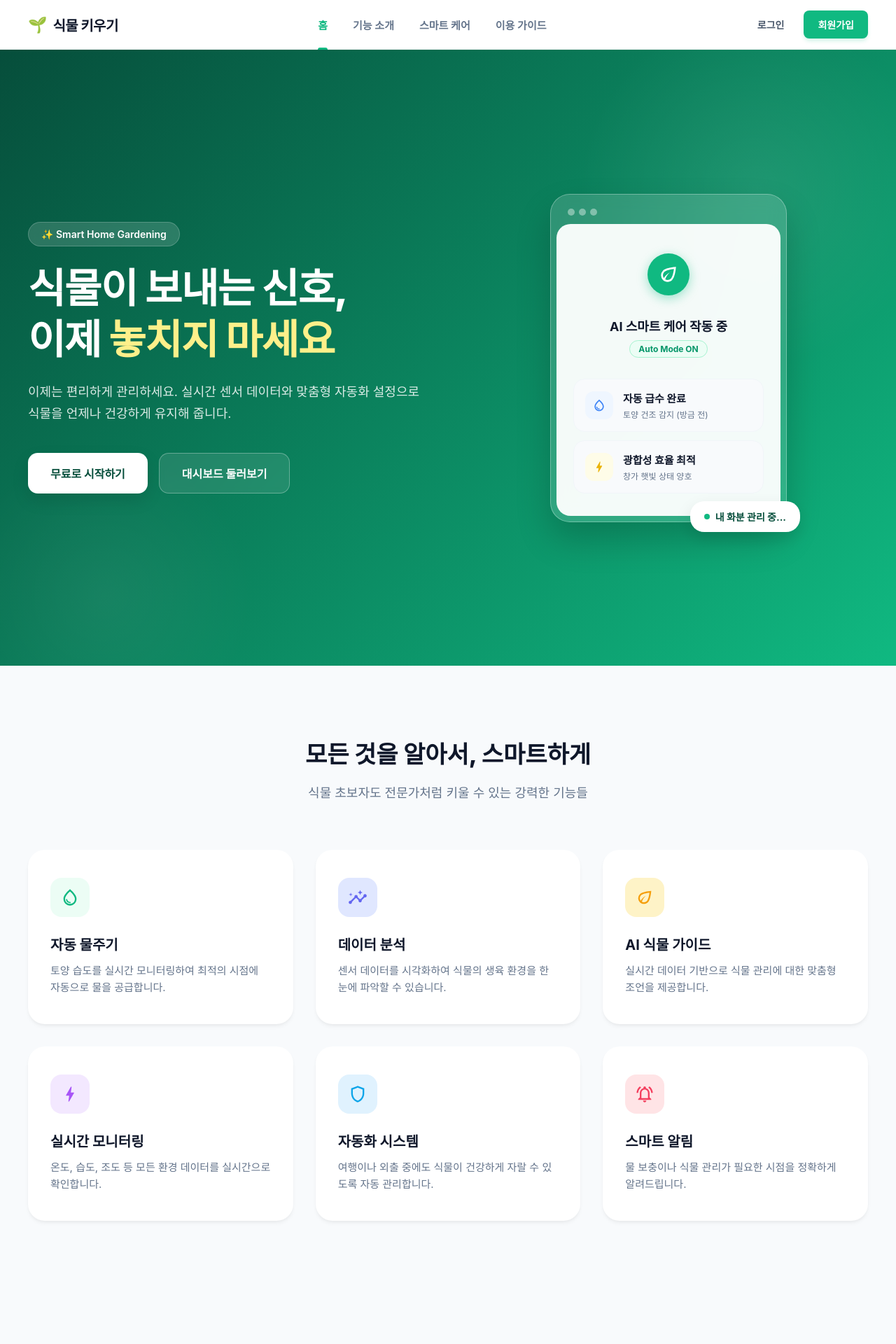
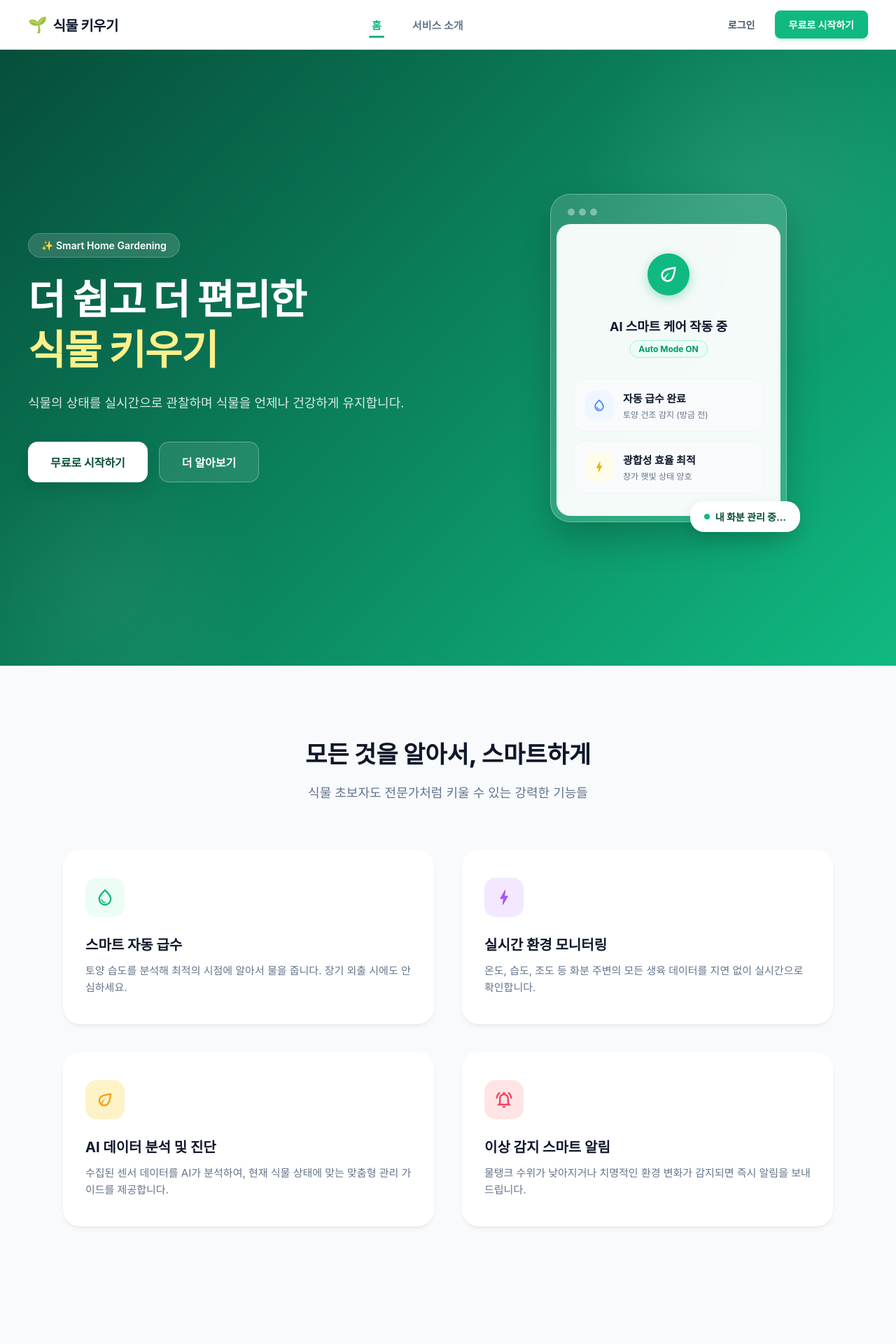
Before and after one commit to tshong3/26-1-web, a React (Create React App) app in the folder frontend/: page / in a window 1280 px wide. Shown: the top 1920 px of the page at 70% size. Built offline with nearby package versions, Linux system fonts and the light colour scheme.

Commit message:
홈 화면 수정

```diff
--- a/frontend/src/components/Header.css
+++ b/frontend/src/components/Header.css
@@ -40,6 +40,7 @@
   height: 100%;
 }
 
+/* 공통 탭 디자인 */
 .nav-item {
   display: flex;
   align-items: center;
@@ -50,35 +51,45 @@
   font-weight: 600;
   transition: color 0.2s ease;
   position: relative;
-  height: 100%;
-}
-
-/* 마우스 올렸을 때 */
-.nav-item:hover {
-  color: #10b981;
-}
-
-/* 활성화 상태 디자인: 하단 밑줄 사용 */
-.nav-item.active {
-  color: #10b981;
-}
-
-.nav-item.active::after {
-  content: '';
-  position: absolute;
-  bottom: -1px;
-  left: 0;
-  width: 100%;
-  height: 3px;
-  background-color: #10b981;
-  border-radius: 3px 3px 0 0;
+  padding: 4px 4px;
 }
 
 .nav-icon {
   font-size: 18px;
 }
 
-/* 로그인/회원가입 영역 */
+.nav-item:hover {
+  color: #10b981;
+}
+
+.nav-item::after {
+  content: '';
+  position: absolute;
+  bottom: -4px;
+  left: 50%;
+  transform: translateX(-50%);
+  width: 0;
+  height: 3px;
+  background-color: #10b981;
+  border-radius: 3px;
+  transition: width 0.3s cubic-bezier(0.4, 0, 0.2, 1);
+}
+
+.nav-item:hover::after {
+  width: 40%;
+  opacity: 0.5;
+}
+
+.nav-item.active {
+  color: #10b981;
+}
+
+.nav-item.active::after {
+  width: 100%;
+  opacity: 1;
+}
+
+/* 로그인/회원가입 */
 .header-auth {
   display: flex;
   align-items: center;
--- a/frontend/src/components/Header.jsx
+++ b/frontend/src/components/Header.jsx
@@ -1,12 +1,35 @@
-import React from 'react';
-import { Link, NavLink, useNavigate } from 'react-router-dom';
-import { MdOutlineSpaceDashboard, MdOutlineInsights, MdOutlineTune, MdLogout } from "react-icons/md";
+import React, { useState, useEffect } from 'react';
+import { Link, NavLink, useNavigate, useLocation } from 'react-router-dom';
+import { MdLogout } from "react-icons/md";
 import useSensorStore from '../store/useSensorStore';
 import './Header.css';
 
 function Header() {
   const { isLoggedIn, logout } = useSensorStore();
   const navigate = useNavigate();
+  const location = useLocation();
+
+  const [activeSection, setActiveSection] = useState('home');
+
+  useEffect(() => {
+    const handleScroll = () => {
+      const featuresSection = document.getElementById('features');
+
+      if (featuresSection) {
+        const featuresTop = featuresSection.offsetTop - 100;
+        if (window.scrollY >= featuresTop) {
+          setActiveSection('features');
+        } else {
+          setActiveSection('home');
+        }
+      }
+    };
+
+    window.addEventListener('scroll', handleScroll);
+    handleScroll();
+
+    return () => window.removeEventListener('scroll', handleScroll);
+  }, [location.pathname]);
 
   const handleLogout = () => {
     logout();
@@ -17,7 +40,11 @@ function Header() {
   return (
     <header className="header">
       <div className="header-logo">
-        <Link to="/" style={{ textDecoration: 'none', display: 'flex', alignItems: 'center', gap: '8px' }}>
+        <Link
+          to="/"
+          onClick={() => window.scrollTo({ top: 0, behavior: 'smooth' })}
+          style={{ textDecoration: 'none', display: 'flex', alignItems: 'center', gap: '8px' }}
+        >
           <span className="logo-icon">🌱</span>
           <h1 className="logo-text">식물 키우기</h1>
         </Link>
@@ -25,28 +52,33 @@ function Header() {
 
       <nav className="header-nav">
         {isLoggedIn ? (
-          /* 로그인 후: 실제 관리 앱 메뉴 */
           <>
+            {/* 로그인 후 */}
             <NavLink to="/dashboard" className={({ isActive }) => isActive ? "nav-item active" : "nav-item"}>
-              <MdOutlineSpaceDashboard className="nav-icon" /> 대시보드
+              대시보드
             </NavLink>
             <NavLink to="/control" className={({ isActive }) => isActive ? "nav-item active" : "nav-item"}>
-              <MdOutlineTune className="nav-icon" /> 급수 시스템
+              급수 시스템
             </NavLink>
             <NavLink to="/analysis" className={({ isActive }) => isActive ? "nav-item active" : "nav-item"}>
-              <MdOutlineInsights className="nav-icon" /> 데이터 분석
+              데이터 분석
             </NavLink>
           </>
         ) : (
-          /* 로그인 전: 웹사이트 소개용 메뉴 */
           <>
-            <NavLink to="/" className={({ isActive }) => isActive ? "nav-item active" : "nav-item"} end>
+            <Link
+              to="/"
+              onClick={() => window.scrollTo({ top: 0, behavior: 'smooth' })}
+              className={activeSection === 'home' ? "nav-item active" : "nav-item"}
+            >
               홈
-            </NavLink>
-            {/* 아직 페이지가 없으므로 클릭 시 제자리에 머물게 한 시각적 더미 메뉴 */}
-            <a href="#features" className="nav-item">기능 소개</a>
-            <a href="#ai-care" className="nav-item">스마트 케어</a>
-            <a href="#guide" className="nav-item">이용 가이드</a>
+            </Link>
+            <a
+              href="#features"
+              className={activeSection === 'features' ? "nav-item active" : "nav-item"}
+            >
+              서비스 소개
+            </a>
           </>
         )}
       </nav>
@@ -59,7 +91,7 @@ function Header() {
         ) : (
           <>
             <Link to="/login" className="login-btn">로그인</Link>
-            <Link to="/login" className="signup-btn">회원가입</Link>
+            <Link to="/login" className="signup-btn">무료로 시작하기</Link>
           </>
         )}
       </div>
--- a/frontend/src/pages/HomePage.css
+++ b/frontend/src/pages/HomePage.css
@@ -1,3 +1,8 @@
+html {
+  scroll-behavior: smooth;
+  scroll-padding-top: 70px;
+}
+
 .home-container {
   width: 100%;
   overflow-x: hidden;
@@ -117,7 +122,6 @@
   border-color: rgba(255, 255, 255, 0.6);
 }
 
-/* 테마 모형 디자인 */
 .hero-visual {
   flex: 1;
   display: flex;
@@ -144,108 +148,26 @@
   50% { transform: translateY(-16px); }
 }
 
-.mockup-header {
-  display: flex;
-  gap: 6px;
-  padding: 12px 16px;
+.mockup-header { display: flex; gap: 6px; padding: 12px 16px; }
+.mockup-header i { width: 10px; height: 10px; border-radius: 50%; background: rgba(255, 255, 255, 0.4); }
+
+.mockup-body.ai-theme {
+  background: rgba(255, 255, 255, 0.95); border-radius: 20px; padding: 32px 24px; display: flex; flex-direction: column; gap: 30px;
 }
 
-.mockup-header i {
-  width: 10px; height: 10px;
-  border-radius: 50%;
-  background: rgba(255, 255, 255, 0.4);
-}
+.ai-status-header { display: flex; flex-direction: column; align-items: center; text-align: center; }
+.pulse-ring-wrapper { position: relative; width: 80px; height: 80px; display: flex; justify-content: center; align-items: center; margin-bottom: 20px; }
+.pulse-ring { position: absolute; width: 100%; height: 100%; border-radius: 50%; background-color: #10b981; opacity: 0.2; animation: radar-pulse 2s cubic-bezier(0.4, 0, 0.6, 1) infinite; }
 
-.mockup-body.ai-theme {
-  background: rgba(255, 255, 255, 0.95);
-  border-radius: 20px;
-  padding: 32px 24px;
-  display: flex;
-  flex-direction: column;
-  gap: 30px;
-}
+@keyframes radar-pulse { 0% { transform: scale(1); opacity: 0.5; } 100% { transform: scale(1.8); opacity: 0; } }
 
-/* 애니메이션 영역 */
-.ai-status-header {
-  display: flex;
-  flex-direction: column;
-  align-items: center;
-  text-align: center;
-}
+.ai-main-icon { width: 60px; height: 60px; background-color: #10b981; color: white; border-radius: 50%; display: flex; justify-content: center; align-items: center; font-size: 32px; position: relative; z-index: 2; box-shadow: 0 4px 15px rgba(16, 185, 129, 0.4); }
+.ai-status-header h4 { margin: 0 0 8px 0; font-size: 18px; color: #0f172a; }
+.ai-badge { background: #ecfdf5; color: #059669; border: 1px solid #a7f3d0; padding: 4px 12px; border-radius: 20px; font-size: 12px; font-weight: 700; }
 
-.pulse-ring-wrapper {
-  position: relative;
-  width: 80px; height: 80px;
-  display: flex; justify-content: center; align-items: center;
-  margin-bottom: 20px;
-}
-
-/* 잎사귀 뒤에서 퍼져나가는 애니메이션 */
-.pulse-ring {
-  position: absolute;
-  width: 100%; height: 100%;
-  border-radius: 50%;
-  background-color: #10b981;
-  opacity: 0.2;
-  animation: radar-pulse 2s cubic-bezier(0.4, 0, 0.6, 1) infinite;
-}
-
-@keyframes radar-pulse {
-  0% { transform: scale(1); opacity: 0.5; }
-  100% { transform: scale(1.8); opacity: 0; }
-}
-
-.ai-main-icon {
-  width: 60px; height: 60px;
-  background-color: #10b981;
-  color: white;
-  border-radius: 50%;
-  display: flex; justify-content: center; align-items: center;
-  font-size: 32px;
-  position: relative;
-  z-index: 2;
-  box-shadow: 0 4px 15px rgba(16, 185, 129, 0.4);
-}
-
-.ai-status-header h4 {
-  margin: 0 0 8px 0;
-  font-size: 18px;
-  color: #0f172a;
-}
-
-.ai-badge {
-  background: #ecfdf5;
-  color: #059669;
-  border: 1px solid #a7f3d0;
-  padding: 4px 12px;
-  border-radius: 20px;
-  font-size: 12px;
-  font-weight: 700;
-}
-
-/* 행동 내역 리스트 */
-.ai-action-list {
-  display: flex;
-  flex-direction: column;
-  gap: 12px;
-}
-
-.ai-action-item {
-  display: flex;
-  align-items: center;
-  gap: 14px;
-  background: #f8fafc;
-  padding: 16px;
-  border-radius: 16px;
-  border: 1px solid #f1f5f9;
-}
-
-.action-icon {
-  width: 40px; height: 40px;
-  border-radius: 12px;
-  display: flex; justify-content: center; align-items: center;
-  font-size: 20px;
-}
+.ai-action-list { display: flex; flex-direction: column; gap: 12px; }
+.ai-action-item { display: flex; align-items: center; gap: 14px; background: #f8fafc; padding: 16px; border-radius: 16px; border: 1px solid #f1f5f9; }
+.action-icon { width: 40px; height: 40px; border-radius: 12px; display: flex; justify-content: center; align-items: center; font-size: 20px; }
 .bg-blue { background: #eff6ff; color: #3b82f6; }
 .bg-yellow { background: #fefce8; color: #eab308; }
 
@@ -253,51 +175,31 @@
 .action-text strong { font-size: 15px; color: #0f172a; font-weight: 700; margin-bottom: 4px; }
 .action-text p { font-size: 12px; color: #64748b; margin: 0; }
 
-.mockup-badge {
-  position: absolute;
-  bottom: -15px; right: -20px;
-  background: white;
-  color: #064e3b;
-  padding: 12px 20px;
-  border-radius: 20px;
-  font-weight: 700; font-size: 14px;
-  display: flex; align-items: center; gap: 8px;
-  box-shadow: 0 10px 25px rgba(0,0,0,0.1);
-}
+.mockup-badge { position: absolute; bottom: -15px; right: -20px; background: white; color: #064e3b; padding: 12px 20px; border-radius: 20px; font-weight: 700; font-size: 14px; display: flex; align-items: center; gap: 8px; box-shadow: 0 10px 25px rgba(0,0,0,0.1); }
+.live-dot { width: 8px; height: 8px; background: #10b981; border-radius: 50%; animation: pulse 2s infinite; }
+@keyframes pulse { 0% { box-shadow: 0 0 0 0 rgba(16, 185, 129, 0.4); } 70% { box-shadow: 0 0 0 6px rgba(16, 185, 129, 0); } 100% { box-shadow: 0 0 0 0 rgba(16, 185, 129, 0); } }
 
-.live-dot {
-  width: 8px; height: 8px;
-  background: #10b981;
-  border-radius: 50%;
-  animation: pulse 2s infinite;
-}
-
-@keyframes pulse {
-  0% { box-shadow: 0 0 0 0 rgba(16, 185, 129, 0.4); }
-  70% { box-shadow: 0 0 0 6px rgba(16, 185, 129, 0); }
-  100% { box-shadow: 0 0 0 0 rgba(16, 185, 129, 0); }
-}
-
-/* 하단 영역 */
+/* 기능 소개 섹션 */
 .feature-bg-wrapper { background-color: #f8fafc; padding-bottom: 60px; }
 .home-section { max-width: 1200px; margin: 0 auto; padding: 100px 20px; }
 .text-center { text-align: center; margin-bottom: 70px; }
 .text-center h2 { font-size: 34px; color: #0f172a; margin: 0 0 16px 0; font-weight: 800; }
 .text-center p { font-size: 18px; color: #64748b; }
-.feature-grid { display: grid; grid-template-columns: repeat(3, 1fr); gap: 32px; }
 
-.glass-card {
-  background: white; border: none; border-radius: 24px; padding: 40px 32px;
-  box-shadow: 0 4px 6px -1px rgba(0, 0, 0, 0.05), 0 2px 4px -1px rgba(0, 0, 0, 0.03);
-  transition: all 0.3s cubic-bezier(0.4, 0, 0.2, 1);
+.feature-grid {
+  display: grid;
+  grid-template-columns: repeat(2, 1fr);
+  gap: 40px;
+  max-width: 1100px;
+  margin: 0 auto;
 }
-.glass-card:hover {
-  transform: translateY(-8px);
-  box-shadow: 0 20px 25px -5px rgba(0, 0, 0, 0.08), 0 10px 10px -5px rgba(0, 0, 0, 0.04);
-}
+
+.glass-card { background: white; border: none; border-radius: 24px; padding: 40px 32px; box-shadow: 0 4px 6px -1px rgba(0, 0, 0, 0.05), 0 2px 4px -1px rgba(0, 0, 0, 0.03); transition: all 0.3s cubic-bezier(0.4, 0, 0.2, 1); }
+.glass-card:hover { transform: translateY(-8px); box-shadow: 0 20px 25px -5px rgba(0, 0, 0, 0.08), 0 10px 10px -5px rgba(0, 0, 0, 0.04); }
 .feature-icon { width: 56px; height: 56px; border-radius: 16px; display: flex; justify-content: center; align-items: center; font-size: 28px; margin-bottom: 24px; }
 .feature-title { font-size: 20px; color: #0f172a; margin: 0 0 12px 0; font-weight: 700; }
 .feature-desc { font-size: 15px; color: #64748b; line-height: 1.6; margin: 0; }
+
 .cta-wrapper { padding: 80px 20px; background-color: #f8fafc; }
 .modern-cta { max-width: 1200px; margin: 0 auto; background: linear-gradient(135deg, #10b981 0%, #059669 100%); padding: 60px; border-radius: 32px; display: flex; align-items: center; justify-content: space-between; color: white; box-shadow: 0 20px 40px rgba(16, 185, 129, 0.2); }
 .cta-content h2 { font-size: 32px; margin: 0 0 12px 0; font-weight: 800; }
@@ -307,14 +209,15 @@
 .footer-logo { display: flex; align-items: center; gap: 8px; }
 .logo-text-light { font-size: 18px; font-weight: bold; color: white; }
 
+/* 반응형 */
 @media (max-width: 992px) {
   .hero-section { flex-direction: column; text-align: center; padding: 80px 20px; }
   .hero-buttons { justify-content: center; }
-  .feature-grid { grid-template-columns: repeat(2, 1fr); }
   .modern-cta { flex-direction: column; text-align: center; gap: 30px; padding: 40px 30px; }
+  .feature-grid { max-width: 100%; padding: 0 20px; } /* 태블릿 크기 대응 */
 }
 @media (max-width: 768px) {
   .hero-title { font-size: 44px; }
-  .feature-grid { grid-template-columns: 1fr; }
+  .feature-grid { grid-template-columns: 1fr; } /* 모바일에서는 1줄로 */
   .hero-buttons { flex-direction: column; }
 }
--- a/frontend/src/pages/HomePage.jsx
+++ b/frontend/src/pages/HomePage.jsx
@@ -1,16 +1,15 @@
 import React from 'react';
 import { Link } from 'react-router-dom';
-import { MdOutlineWaterDrop, MdOutlineInsights, MdOutlineEco, MdOutlineBolt, MdOutlineShield, MdOutlineNotificationsActive } from "react-icons/md";
+import { MdOutlineWaterDrop, MdOutlineEco, MdOutlineBolt, MdOutlineNotificationsActive } from "react-icons/md";
 import './HomePage.css';
 
 function HomePage() {
+  // 기능 4개로 압축
   const features = [
-    { id: 1, title: '자동 물주기', desc: '토양 습도를 실시간 모니터링하여 최적의 시점에 자동으로 물을 공급합니다.', icon: <MdOutlineWaterDrop />, color: '#10b981', bg: '#ecfdf5' },
-    { id: 2, title: '데이터 분석', desc: '센서 데이터를 시각화하여 식물의 생육 환경을 한눈에 파악할 수 있습니다.', icon: <MdOutlineInsights />, color: '#6366f1', bg: '#e0e7ff' },
-    { id: 3, title: 'AI 식물 가이드', desc: '실시간 데이터 기반으로 식물 관리에 대한 맞춤형 조언을 제공합니다.', icon: <MdOutlineEco />, color: '#f59e0b', bg: '#fef3c7' },
-    { id: 4, title: '실시간 모니터링', desc: '온도, 습도, 조도 등 모든 환경 데이터를 실시간으로 확인합니다.', icon: <MdOutlineBolt />, color: '#a855f7', bg: '#f3e8ff' },
-    { id: 5, title: '자동화 시스템', desc: '여행이나 외출 중에도 식물이 건강하게 자랄 수 있도록 자동 관리합니다.', icon: <MdOutlineShield />, color: '#0ea5e9', bg: '#e0f2fe' },
-    { id: 6, title: '스마트 알림', desc: '물 보충이나 식물 관리가 필요한 시점을 정확하게 알려드립니다.', icon: <MdOutlineNotificationsActive />, color: '#f43f5e', bg: '#ffe4e6' },
+    { id: 1, title: '스마트 자동 급수', desc: '토양 습도를 분석해 최적의 시점에 알아서 물을 줍니다. 장기 외출 시에도 안심하세요.', icon: <MdOutlineWaterDrop />, color: '#10b981', bg: '#ecfdf5' },
+    { id: 2, title: '실시간 환경 모니터링', desc: '온도, 습도, 조도 등 화분 주변의 모든 생육 데이터를 지연 없이 실시간으로 확인합니다.', icon: <MdOutlineBolt />, color: '#a855f7', bg: '#f3e8ff' },
+    { id: 3, title: 'AI 데이터 분석 및 진단', desc: '수집된 센서 데이터를 AI가 분석하여, 현재 식물 상태에 맞는 맞춤형 관리 가이드를 제공합니다.', icon: <MdOutlineEco />, color: '#f59e0b', bg: '#fef3c7' },
+    { id: 4, title: '이상 감지 스마트 알림', desc: '물탱크 수위가 낮아지거나 치명적인 환경 변화가 감지되면 즉시 알림을 보내드립니다.', icon: <MdOutlineNotificationsActive />, color: '#f43f5e', bg: '#ffe4e6' },
   ];
 
   return (
@@ -20,16 +19,18 @@ function HomePage() {
         <section className="hero-section">
           <div className="hero-content">
             <div className="hero-badge">✨ Smart Home Gardening</div>
+
             <h1 className="hero-title">
-              식물이 보내는 신호,<br />
-              이제 <span className="text-highlight-yellow">놓치지 마세요</span>
+              더 쉽고 더 편리한<br />
+              <span className="text-highlight-yellow">식물 키우기</span>
             </h1>
             <p className="hero-subtitle">
-              이제는 편리하게 관리하세요. 실시간 센서 데이터와 맞춤형 자동화 설정으로 식물을 언제나 건강하게 유지해 줍니다.
+              식물의 상태를 실시간으로 관찰하며 식물을 언제나 건강하게 유지합니다.
             </p>
+
             <div className="hero-buttons">
               <Link to="/login" className="btn-primary-large">무료로 시작하기</Link>
-              <Link to="/dashboard" className="btn-secondary-large">대시보드 둘러보기</Link>
+              <a href="#features" className="btn-secondary-large">더 알아보기</a>
             </div>
           </div>
 
@@ -39,8 +40,6 @@ function HomePage() {
                 <i></i><i></i><i></i>
               </div>
               <div className="mockup-body ai-theme">
-
-                {/* 상단: AI 작동 애니메이션 */}
                 <div className="ai-status-header">
                   <div className="pulse-ring-wrapper">
                     <div className="pulse-ring"></div>
@@ -50,7 +49,6 @@ function HomePage() {
                   <span className="ai-badge">Auto Mode ON</span>
                 </div>
 
-                {/* 하단: 케어 로그 형식으로 서비스의 가치를 직관적으로 전달 */}
                 <div className="ai-action-list">
                   <div className="ai-action-item">
                     <div className="action-icon bg-blue"><MdOutlineWaterDrop /></div>
@@ -67,7 +65,6 @@ function HomePage() {
                     </div>
                   </div>
                 </div>
-
               </div>
 
               <div className="mockup-badge">
@@ -78,12 +75,14 @@ function HomePage() {
         </section>
       </div>
 
-      <div className="feature-bg-wrapper">
+      <div className="feature-bg-wrapper" id="features">
         <section className="home-section feature-section">
           <div className="section-header text-center">
             <h2>모든 것을 알아서, 스마트하게</h2>
             <p>식물 초보자도 전문가처럼 키울 수 있는 강력한 기능들</p>
           </div>
+
+          {/* 카드 그리드 영역 */}
           <div className="feature-grid">
             {features.map((item) => (
               <div key={item.id} className="feature-card glass-card">
@@ -101,10 +100,10 @@ function HomePage() {
       <div className="cta-wrapper">
         <section className="cta-section modern-cta">
           <div className="cta-content">
-            <h2>지금 바로 식물 키우기 시스템을 경험하세요</h2>
-            <p>편리하게 나의 화분과 웹을 연동할 수 있습니다.</p>
+            <h2>지금 바로 스마트 가드닝을 경험하세요</h2>
+            <p>몇 번의 클릭만으로 내 화분과 웹을 연동할 수 있습니다.</p>
           </div>
-          <Link to="/login" className="btn-primary-large shadow-glow">화분 등록하기</Link>
+          <Link to="/login" className="btn-primary-large shadow-glow">내 화분 등록하기</Link>
         </section>
       </div>
 
--- a/frontend/src/pages/LoginPage.jsx
+++ b/frontend/src/pages/LoginPage.jsx
@@ -1,21 +1,21 @@
-// src/pages/LoginPage.jsx
 import React, { useState } from 'react';
 import { useNavigate } from 'react-router-dom';
-import useSensorStore from '../store/useSensorStore'; // 💡 스토어 불러오기
+import useSensorStore from '../store/useSensorStore';
 import './LoginPage.css';
 
 function LoginPage() {
   const navigate = useNavigate();
-  const { login } = useSensorStore(); // 💡 스토어에서 로그인 작동 함수 가져오기
+  const { login } = useSensorStore();
   const [email, setEmail] = useState('');
   const [password, setPassword] = useState('');
 
   const handleLogin = (e) => {
     e.preventDefault();
     if (email && password) {
-      login(); // 💡 시스템 전체의 로그인 상태를 '참(true)'으로 변경!
+      login();
       alert('환영합니다!');
-      navigate('/pots');
+      // 로그인 성공 시 바로 대시보드 화면으로 이동
+      navigate('/dashboard');
     } else {
       alert('이메일과 비밀번호를 모두 입력해 주세요.');
     }
```
